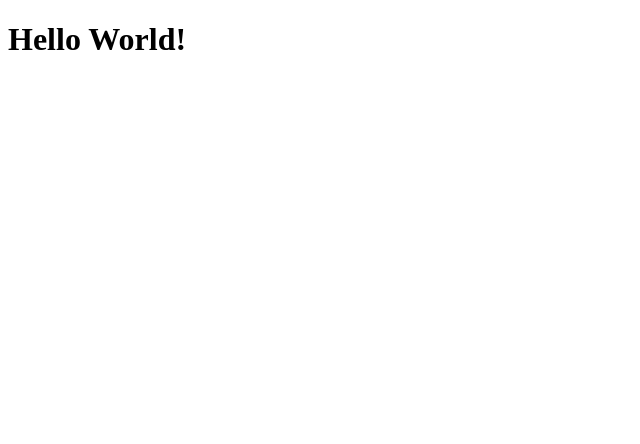
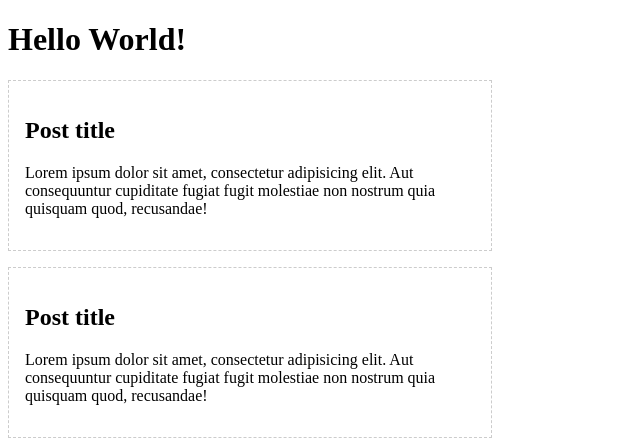
Before and after one commit to sandrig/angular-basics, an Angular app: page / in a window 1280 px wide. Shown: the top 444 px of the page, without its empty margins (0-640 px from the left). Built offline with nearby package versions, Linux system fonts and the light colour scheme.

Commit message:
feat: add post component

```diff
--- a/src/app/app.component.html
+++ b/src/app/app.component.html
@@ -1 +1,4 @@
 <h1>Hello World!</h1>
+
+<app-post></app-post>
+<app-post></app-post>
--- a/src/app/app.module.ts
+++ b/src/app/app.module.ts
@@ -2,10 +2,12 @@ import { BrowserModule } from '@angular/platform-browser';
 import { NgModule } from '@angular/core';
 
 import { AppComponent } from './app.component';
+import { PostComponent } from './post/post.component';
 
 @NgModule({
   declarations: [
-    AppComponent
+    AppComponent,
+    PostComponent
   ],
   imports: [
     BrowserModule
--- /dev/null
+++ b/src/app/post/post.component.html
@@ -0,0 +1,4 @@
+<article class="post">
+  <h2>Post title</h2>
+  <p>Lorem ipsum dolor sit amet, consectetur adipisicing elit. Aut consequuntur cupiditate fugiat fugit molestiae non nostrum quia quisquam quod, recusandae!</p>
+</article>
--- /dev/null
+++ b/src/app/post/post.component.scss
@@ -0,0 +1,6 @@
+.post {
+  padding: 1rem;
+  margin-bottom: 1rem;
+  width: 450px;
+  border: 1px dashed #ccc;
+}
```
Also changed, not shown: src/app/post/post.component.ts (added, +8 -0 lines).
